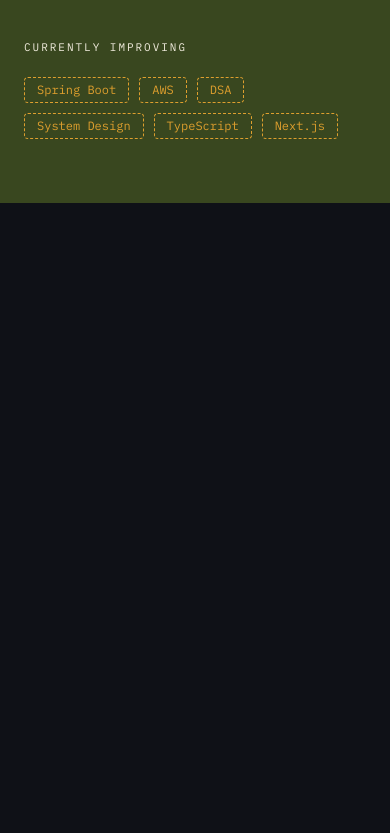
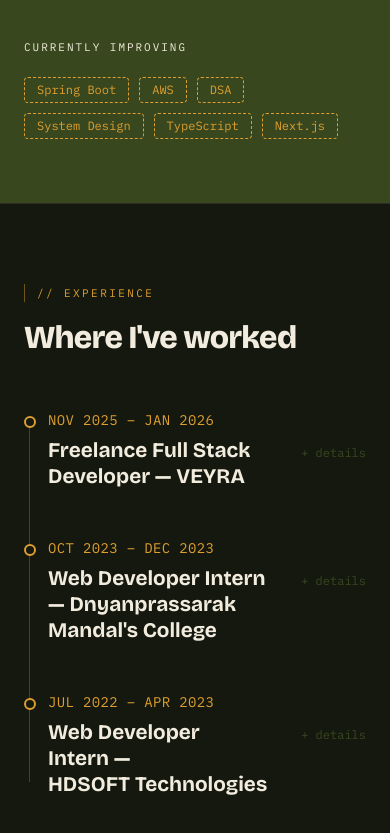
Before and after one commit to Hemant-Mhalsekar/Hemant-Portfolio, a React (Vite) app: page / in a window 390 px wide. Shown: the part 7956-8789 px from the top of the page. Built offline with nearby package versions, Linux system fonts and the light colour scheme.

Commit message:
Added Experience

```diff
--- a/src/App.jsx
+++ b/src/App.jsx
@@ -12,6 +12,7 @@
 import SelectedWork from './sections/SelectedWork';
 import HowIBuild from './sections/HowIBuild';
 import Toolbox from './sections/Toolbox';
+import Experience from './sections/Experience';
 import Contact from './sections/Contact';
 import CursorGlow from './components/CursorGlow';
 import SmoothScroll from './components/SmoothScroll';
@@ -28,6 +29,7 @@
         <SelectedWork />
         <HowIBuild />
         <Toolbox />
+        <Experience />
         <About />
         <Skills />
         <Projects />
--- /dev/null
+++ b/src/sections/Experience.jsx
@@ -0,0 +1,197 @@
+import React, { useRef, useEffect, useState } from 'react';
+
+const PREFERS_REDUCED =
+  typeof window !== 'undefined' &&
+  window.matchMedia('(prefers-reduced-motion: reduce)').matches;
+
+const EXPERIENCE_DATA = [
+  {
+    role: "Freelance Full Stack Developer — VEYRA",
+    date: "Nov 2025 – Jan 2026",
+    description: "Built a full stack e-commerce platform with React, Tailwind, Node and Express, product catalog, dynamic forms, JWT auth, MongoDB backend. Integrated Stripe end to end, checkout through order confirmation. Delivered on a compressed timeline while the client's requirements kept shifting, and handled domain and hosting setup myself. Storefront pages held a Lighthouse score above 75."
+  },
+  {
+    role: "Web Developer Intern — Dnyanprassarak Mandal's College",
+    date: "Oct 2023 – Dec 2023",
+    description: "Built CO-PO Mapper, a faculty tool covering course setup, Excel roster upload, marks entry, CO-PO correlation mapping, and print-ready reports, using React and Zustand. Replaced a manual Excel process used across 8+ courses a semester, cutting reporting effort by an estimated 70%."
+  },
+  {
+    role: "Web Developer Intern — HDSOFT Technologies",
+    date: "Jul 2022 – Apr 2023",
+    description: "Part of a two-person team building SETU HRM, an employee management system, under close mentorship. Built frontend components in React and Tailwind, wired them to backend APIs, and worked with PostgreSQL and Express on the data side. Wireframed the whole thing in Figma before any of it got built."
+  }
+];
+
+const Experience = () => {
+  const sectionRef = useRef(null);
+  const [isVisible, setIsVisible] = useState(PREFERS_REDUCED);
+  const [openItems, setOpenItems] = useState(new Set()); // allows multiple open
+
+  useEffect(() => {
+    if (PREFERS_REDUCED || !sectionRef.current) return;
+
+    const observer = new IntersectionObserver(
+      ([entry]) => {
+        if (!entry.isIntersecting) return;
+        setIsVisible(true);
+        observer.disconnect();
+      },
+      { threshold: 0.2 } // Trigger when a bit more of the section is visible
+    );
+
+    observer.observe(sectionRef.current);
+    return () => observer.disconnect();
+  }, []);
+
+  const toggleItem = (index) => {
+    setOpenItems(prev => {
+      const newSet = new Set(prev);
+      if (newSet.has(index)) {
+        newSet.delete(index);
+      } else {
+        newSet.add(index);
+      }
+      return newSet;
+    });
+  };
+
+  const fadeUp = (delay, duration = 600, ty = 24) => ({
+    opacity:    isVisible ? 1 : 0,
+    transform:  isVisible ? 'translateY(0)' : `translateY(${ty}px)`,
+    transition: PREFERS_REDUCED
+      ? 'none'
+      : `opacity ${duration}ms cubic-bezier(0.16, 1, 0.3, 1) ${delay}ms, transform ${duration}ms cubic-bezier(0.16, 1, 0.3, 1) ${delay}ms`,
+  });
+
+  return (
+    <section
+      id="experience"
+      ref={sectionRef}
+      className="bg-[#15180F] border-t border-[#F1ECDD]/10"
+    >
+      <div className="container-max px-6 sm:px-10 lg:px-16 py-20 sm:py-24 lg:py-32">
+
+        {/* ── Top Block: Eyebrow + Heading ────────────────────────────────────────── */}
+        <div className="mb-14 sm:mb-20">
+          <div
+            className="flex items-center gap-3 mb-5"
+            style={fadeUp(0, 500, 16)}
+          >
+            <span aria-hidden="true" className="flex-shrink-0 w-px h-[18px] bg-[#DE9F2E]/45" />
+            <p
+              className="text-[11px] text-[#DE9F2E] tracking-[0.22em] uppercase"
+              style={{ fontFamily: "'IBM Plex Mono', monospace" }}
+            >
+              // experience
+            </p>
+          </div>
+
+          <h2
+            className="font-black leading-[1.0] tracking-tight text-[#F1ECDD]"
+            style={{
+              fontFamily: "'Bricolage Grotesque', sans-serif",
+              fontSize:   'clamp(2rem, 4vw, 3rem)',
+              ...fadeUp(100, 550, 20),
+            }}
+          >
+            Where I've worked
+          </h2>
+        </div>
+
+        {/* ── Vertical Timeline ───────────────────────────────────────────────────── */}
+        <div className="relative pl-6 sm:pl-10">
+
+          {/* Connecting Vertical Line (Animated Draw Down) */}
+          <div
+            className="absolute top-2 left-[5px] sm:left-[7px] w-px bg-[#F1ECDD]/20 origin-top"
+            style={{
+              height: 'calc(100% - 24px)', // Leave room at the bottom
+              transform: isVisible ? 'scaleY(1)' : 'scaleY(0)',
+              transition: PREFERS_REDUCED ? 'none' : 'transform 1000ms cubic-bezier(0.16, 1, 0.3, 1) 300ms',
+            }}
+            aria-hidden="true"
+          />
+
+          <div className="flex flex-col gap-12 sm:gap-16">
+            {EXPERIENCE_DATA.map((item, index) => {
+              const isOpen = openItems.has(index);
+              const delay = 350 + (index * 150); // Stagger relative to line drawing
+
+              return (
+                <div
+                  key={index}
+                  className="relative group cursor-pointer"
+                  onClick={() => toggleItem(index)}
+                  style={fadeUp(delay, 600, 24)}
+                >
+                  {/* Timeline Node */}
+                  <div
+                    className="absolute top-1.5 -left-6 sm:-left-10 w-3 h-3 rounded-full border-2 border-[#DE9F2E] bg-[#15180F] z-10"
+                    style={{
+                      transform: isVisible ? 'scale(1)' : 'scale(0)',
+                      transition: PREFERS_REDUCED ? 'none' : `transform 400ms cubic-bezier(0.175, 0.885, 0.32, 1.275) ${delay + 100}ms`
+                    }}
+                    aria-hidden="true"
+                  />
+
+                  {/* Date & Toggle */}
+                  <div className="flex items-center gap-4 mb-2">
+                    <span
+                      className="text-[#DE9F2E] text-sm uppercase tracking-wide"
+                      style={{ fontFamily: "'IBM Plex Mono', monospace" }}
+                    >
+                      {item.date}
+                    </span>
+                  </div>
+
+                  {/* Role Header */}
+                  <div className="flex items-baseline justify-between gap-4">
+                    <h3
+                      className="text-[#F1ECDD] leading-tight pr-4"
+                      style={{
+                        fontFamily: "'Bricolage Grotesque', sans-serif",
+                        fontSize: 'clamp(1.3rem, 2.5vw, 1.6rem)'
+                      }}
+                    >
+                      {item.role}
+                    </h3>
+                    <span
+                      className={`text-[12px] flex-shrink-0 transition-colors duration-200 ${isOpen ? 'text-[#DE9F2E]' : 'text-[#39471F]'}`}
+                      style={{ fontFamily: "'IBM Plex Mono', monospace" }}
+                    >
+                      {isOpen ? '- close' : '+ details'}
+                    </span>
+                  </div>
+
+                  {/* Accordion Body */}
+                  <div
+                    className={`grid transition-all duration-400 ease-in-out ${
+                      isOpen ? 'grid-rows-[1fr] mt-4 opacity-100' : 'grid-rows-[0fr] mt-0 opacity-0'
+                    }`}
+                  >
+                    <div className="overflow-hidden">
+                      <p
+                        className="text-[#CBD3B8] leading-relaxed max-w-[65ch]"
+                        style={{
+                          fontFamily: "'Work Sans', sans-serif",
+                          fontSize: 'clamp(0.95rem, 1.5vw, 1.05rem)',
+                        }}
+                      >
+                        {item.description}
+                      </p>
+                    </div>
+                  </div>
+
+                </div>
+              );
+            })}
+          </div>
+
+        </div>
+
+      </div>
+    </section>
+  );
+};
+
+export default Experience;
```
